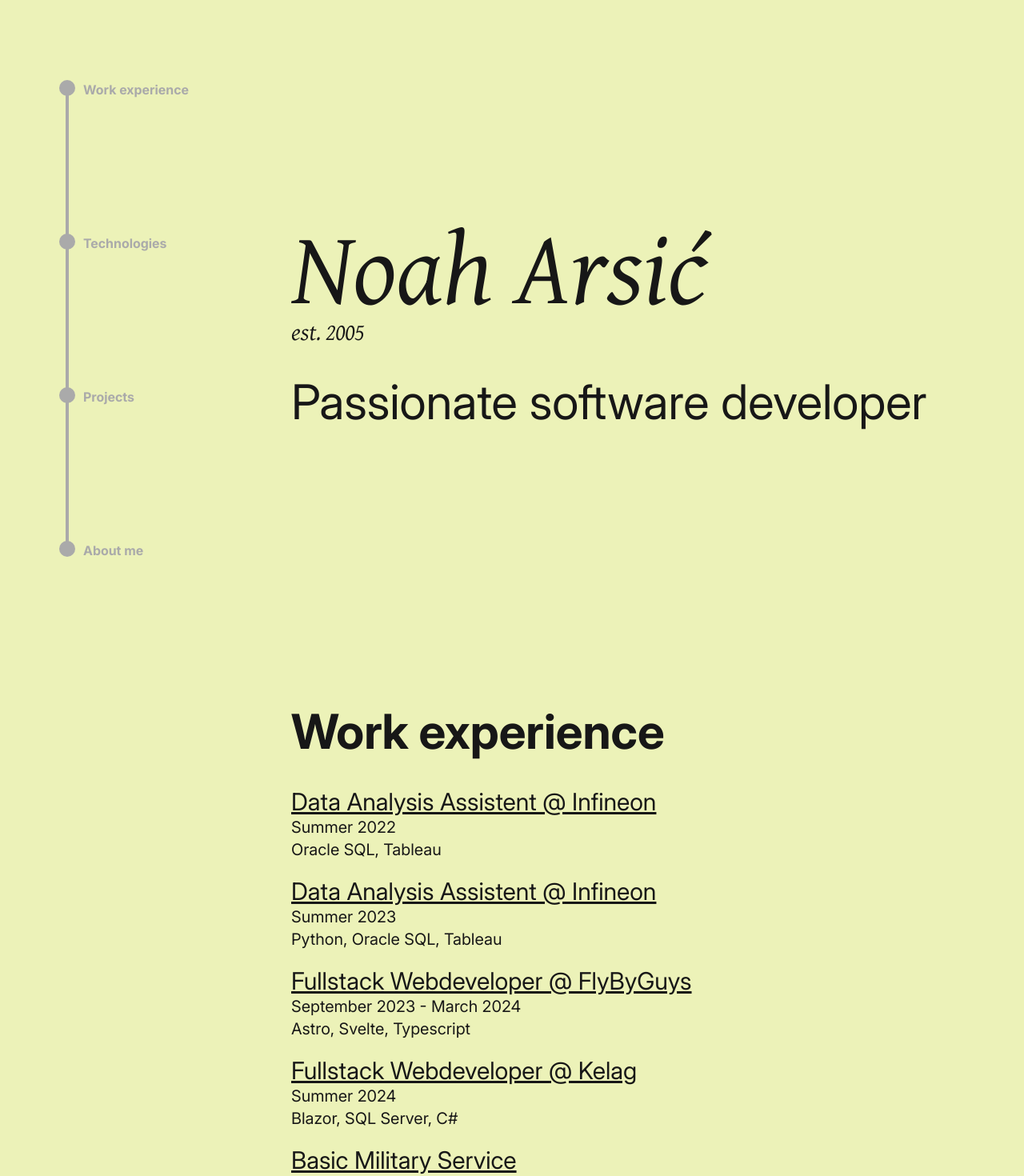
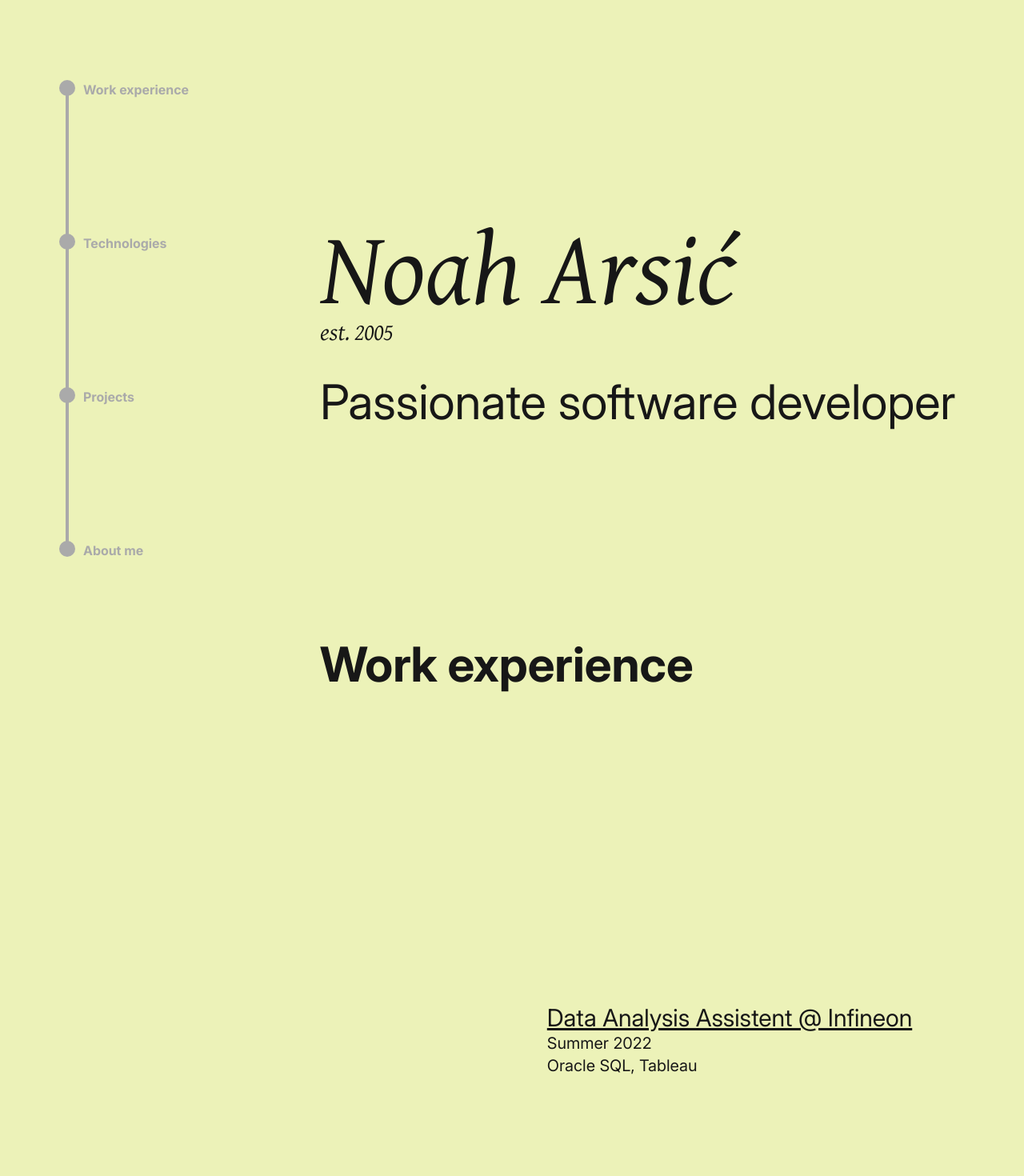
Before and after one commit to Noahgamerrr/my-info-page, a Next.js app: page / in a window 1280 px wide. Shown: the top 1470 px of the page at 80% size. Built offline with nearby package versions, Linux system fonts and the light colour scheme.

Commit message:
Added horizontal scrolling to work experience

```diff
--- a/app/components/screens/landing.tsx
+++ b/app/components/screens/landing.tsx
@@ -1,4 +1,3 @@
-import localFont from "next/font/local";
 import React, { useEffect, useState } from "react";
 import  { Element, scroller } from "react-scroll";
 
@@ -7,47 +6,15 @@ interface LandingProps {
 }
 
 export default function Landing({ gentiumFont } : LandingProps) {
-    const [scrollTop, setScrollTop] = useState(0);
-    const [showDescription, setShowDescription] = useState(true);
-
-    const fontSize = scrollTop <= 68 ? 128 - scrollTop : 60
-
-    useEffect(() => {
-        const handleScroll = () => {
-            if (scrollTop < window.scrollY && scrollTop < 100) {
-                scroller.scrollTo('work_experience', {
-                    duration: 700,
-                    delay: 0,
-                    smooth: true
-                });
-                //setShowDescription(false);
-            }
-            setScrollTop(window.scrollY)
-        }
-
-        window.addEventListener('scroll', handleScroll);
-
-        return () => {
-            window.removeEventListener('scroll', handleScroll);
-        }
-    }, [scrollTop]);
-
     return (
-        <div className='lg:w-[calc(100%-300px)] sticky top-[calc(-100vh+150px)] h-screen ml-auto flex flex-col justify-center'>
+        <div className='h-screen flex flex-col justify-center'>
             <p
-                className={`italic sticky top-5 h-32 ${gentiumFont}`}
-                style={{fontSize: fontSize, lineHeight: 1}}
+                className={`italic h-32 ${gentiumFont} text-9xl`}
             >
                 Noah Arsić
             </p>
-            {
-                showDescription && (
-                    <React.Fragment>
-                        <p className={`text-3xl italic ${gentiumFont}`}>est. 2005</p>
-                        <p className="text-6xl mt-10">Passionate software developer</p>
-                    </React.Fragment>
-                )
-            }
+            <p className={`text-3xl italic ${gentiumFont}`}>est. 2005</p>
+            <p className="text-6xl mt-10">Passionate software developer</p>
         </div>
     )
 }
--- a/app/components/screens/work_experience.tsx
+++ b/app/components/screens/work_experience.tsx
@@ -1,5 +1,7 @@
 import workExperienceData from "@/public/data/work_experience.json"
-import { Element } from "react-scroll"
+import { gsap } from "gsap";
+import { ScrollTrigger } from "gsap/all";
+import { useEffect, useRef } from "react";
 
 interface WorkExperienceEntry {
     title: string,
@@ -11,22 +13,58 @@ const workExperienceEntries = workExperienceData as WorkExperienceEntry[]
 
 
 export default function WorkExperience() {
+    const sectionRef = useRef(null);
+    const triggerRef = useRef(null);
+
+    gsap.registerPlugin(ScrollTrigger);
+
+    useEffect(() => {
+        const pin = gsap.fromTo(sectionRef.current, {
+            translateX: 0
+        }, {
+            translateX: "-300vw",
+            ease: "none",
+            duration: 1,
+            scrollTrigger: {
+                trigger: triggerRef.current,
+                start: "top top",
+                end: "2000 top",
+                scrub: 0.6,
+                pin: true
+            }
+        })
+
+        return () => {
+            pin.kill()
+        }
+    }, [])
+
     return (
-        <div className='lg:w-[calc(100%-300px)] h-screen ml-auto flex flex-col justify-center'>
-            <Element name="work_experience">
-                <p className="font-bold text-6xl mb-10">Work experience</p>
-            </Element>
+        <div className='flex flex-col justify-center'>
+            <p className="font-bold text-6xl mb-10 sticky top-1/8">Work experience</p>
+            <section className="overflow-hidden">
+                <div ref={triggerRef}>
+                    <div
+                        ref={sectionRef}
+                        className="flex flex-row relative h-screen w-[400vw]"
+                    >
                         {
                             workExperienceEntries.map((w, idx) => (
-                        <div className="mb-5" key={idx}>
+                                <div
+                                    className="mb-5 h-screen w-screen flex flex-col justify-center items-center"
+                                    key={idx}
+                                >
+                                    <div>
                                         <p className="text-3xl underline">{w.title}</p>
                                         <p className="text-xl">{w.when}</p>
                                         <p className="text-xl">{w.technologies}</p>
                                     </div>
-                    )
-                )
+                                </div>
+                            ))
                         }
-
+                    </div>
+                </div>
+            </section>
         </div>
     )
 }
--- a/app/components/timeline/timeline.tsx
+++ b/app/components/timeline/timeline.tsx
@@ -9,7 +9,7 @@ interface TimelineElementProps {
 
 export const Timeline = ({titles}: TimelineProps) => {
     return (
-        <div className="fixed w-43 h-3/4 flex flex-col justify-between top-1/2 -translate-y-1/2">
+        <div className="fixed px-16 w-75 h-3/4 flex flex-col justify-between top-1/2 -translate-y-1/2 bg-background z-10">
             {titles.map((title, idx) =>
                 <TimelineElement
                     title={title}
@@ -24,7 +24,7 @@ export const Timeline = ({titles}: TimelineProps) => {
 const TimelineElement = ({title, isLast}: TimelineElementProps) => {
     return (
         <div>
-            <div className={`after:absolute after:h-5 after:w-5 after:bg-unfocused after:rounded-full after:translate-x-1/2 before:w-1 before:h-1/3 before:bg-unfocused before:absolute before:left-5 before:-translate-x-1/2 before:translate-y-2 ${isLast && "before:hidden"}`}/>
+            <div className={`after:absolute after:h-5 after:w-5 after:bg-unfocused after:rounded-full after:translate-x-1/2 before:w-1 before:h-1/3 before:bg-unfocused before:absolute before:left-21 before:-translate-x-1/2 before:translate-y-2 ${isLast && "before:hidden"}`}/>
             <div className="ms-10 font-bold text-unfocused">{title}</div>
         </div>
 
--- a/app/page.tsx
+++ b/app/page.tsx
@@ -38,14 +38,15 @@ const titles = ["Work experience", "Technologies", "Projects", "About me"]
 export default function Home() {
     return (
         <main
-            className={`min-h-screen w-full px-16 sm:items-start ${interFont.className}`}
+            className={`min-h-screen w-full sm:items-start ${interFont.className}`}
         >
             <Timeline titles={titles}/>
-            <Landing
+            <div className='lg:w-[calc(100%-400px)] ml-auto'>
+                <Landing
                 gentiumFont={gentiumFont.className}
-            />
-            <WorkExperience/>
-
+                />
+                <WorkExperience/>
+            </div>
             {
             /*
             <Element name="test">
--- a/package.json
+++ b/package.json
@@ -9,7 +9,8 @@
     "lint": "eslint"
   },
   "dependencies": {
-    "next": "16.0.5",
+    "gsap": "^3.14.0",
+    "next": "^16.0.7",
     "react": "19.2.0",
     "react-dom": "19.2.0",
     "react-scroll": "^1.9.3"
```
Also changed, not shown: 1 other file (tests, documents, lock files or other folders). Lines whose indentation alone changed are shown as unchanged.
